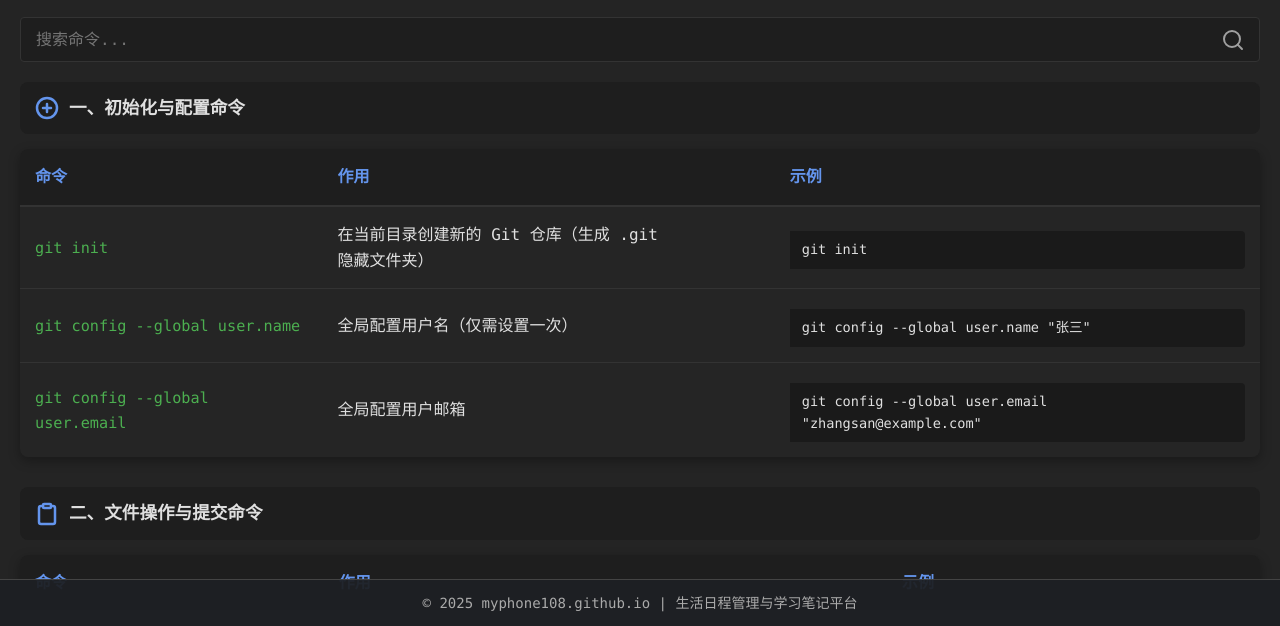
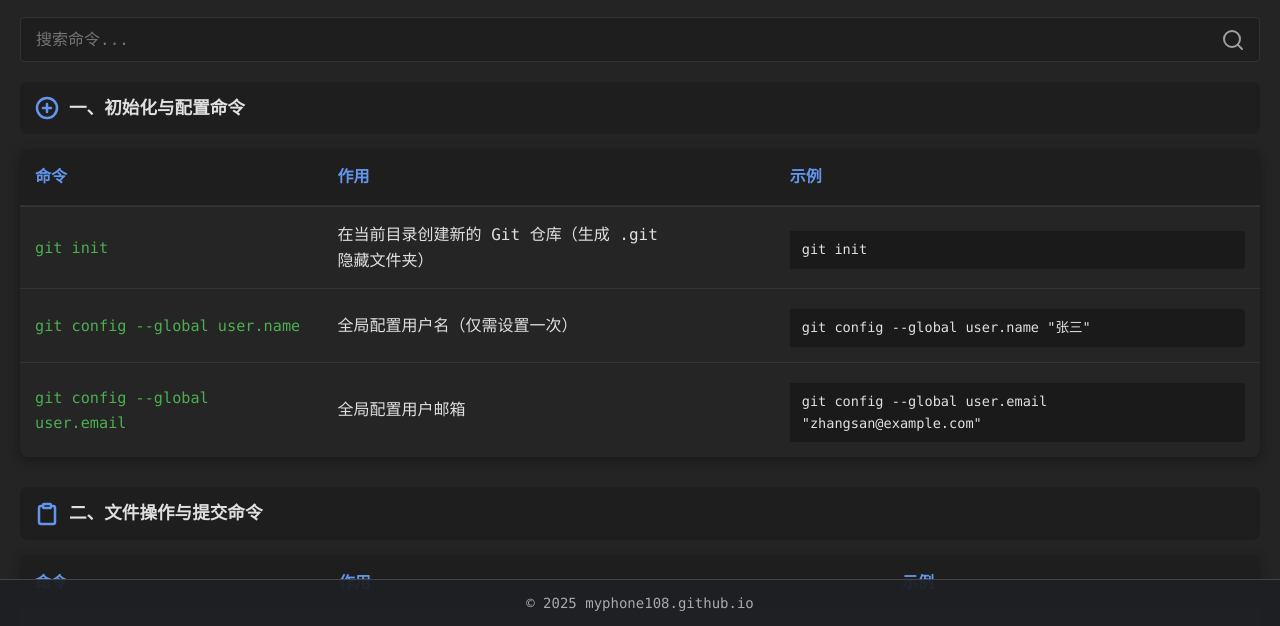
Before and after one commit to myphone108/myphone108.github.io, a plain HTML site: page StudyNotes/git命令使用.html in a window 1280 px wide. Shown: the part 174-800 px from the top of the page. Drawn offline with Linux system fonts and the light colour scheme.

Commit message:
Update git命令使用.html
去除多余字符

```diff
--- a/StudyNotes/git命令使用.html
+++ b/StudyNotes/git命令使用.html
@@ -677,7 +677,7 @@
     <!-- 页脚 -->
     <footer>
       <div class="footer-content">
-        &copy; 2025 myphone108.github.io | 生活日程管理与学习笔记平台
+        &copy; 2025 myphone108.github.io
       </div>
     </footer>
 
```
